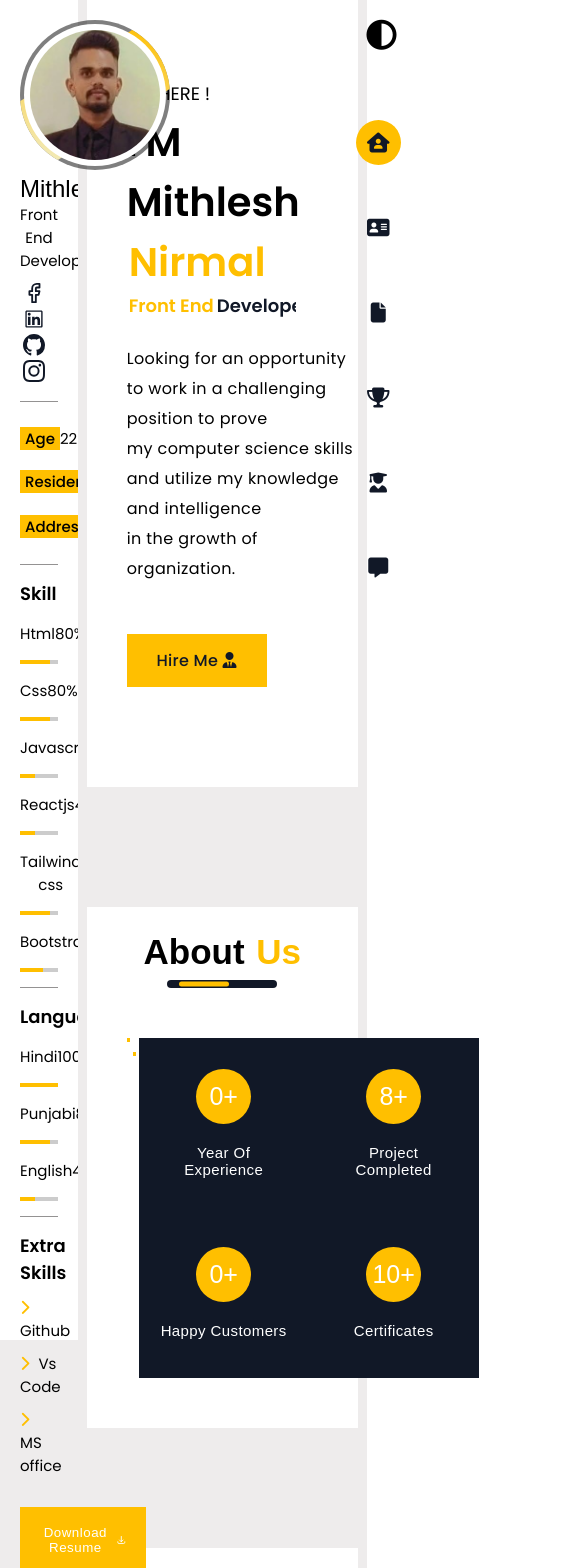
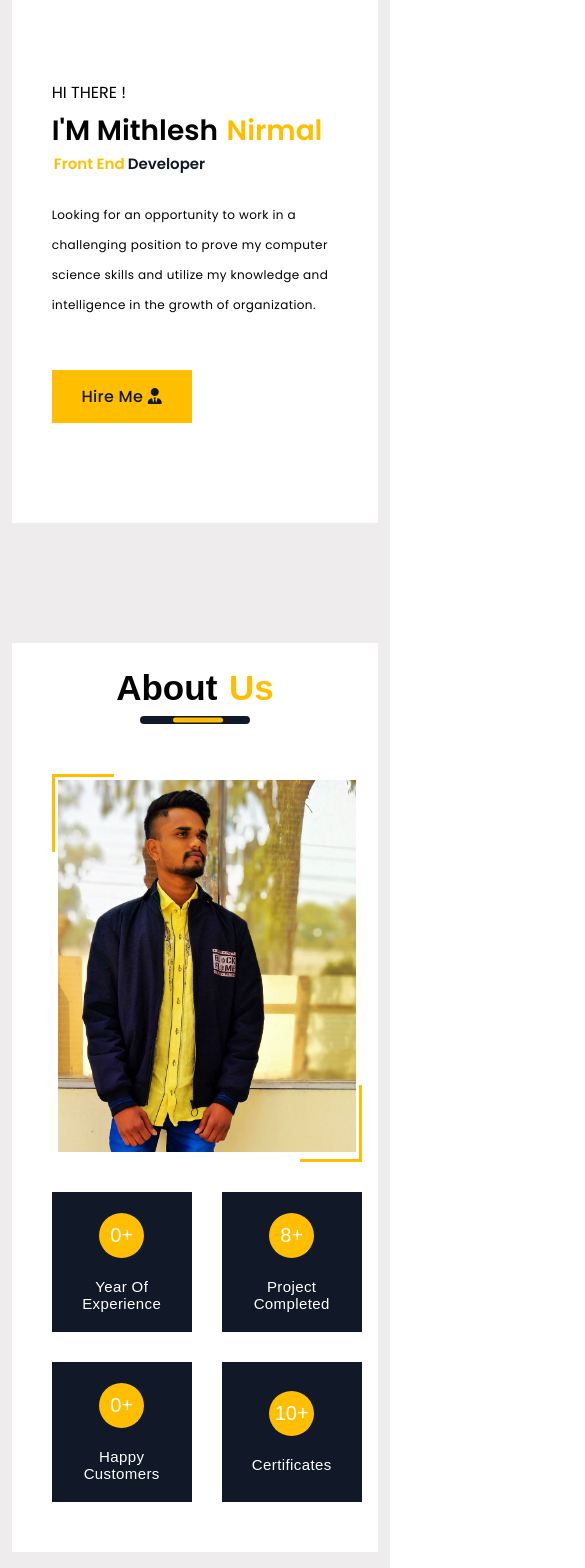
Before and after one commit to devmithlesh/devmithlesh, a React (Create React App) app: page / in a window 390 px wide. Shown: the top 1568 px of the page, 585 px wide, since content can reach past the window. Built offline with nearby package versions, Linux system fonts and the light colour scheme; a web font is replaced by a local one.

Commit message:
firstcommit

```diff
--- a/package.json
+++ b/package.json
@@ -8,6 +8,7 @@
     "@testing-library/react": "^13.4.0",
     "@testing-library/user-event": "^13.5.0",
     "emailjs-com": "^3.2.0",
+    "firebase": "^9.15.0",
     "react": "^18.2.0",
     "react-dom": "^18.2.0",
     "react-icons": "^4.6.0",
--- a/src/Home/Home.css
+++ b/src/Home/Home.css
@@ -99,3 +99,179 @@
 .leftside_home_div h4 {
   display: flex;
 }
+
+@media (max-width: 1024px) {
+  /* Personal details leftside */
+  .button_resume button a {
+    font-size: 12px;
+    padding: 13px 10px;
+  }
+  .personal_details {
+    height: 1253px;
+  }
+
+  /* Home */
+  .leftside_home_div .looking {
+    font-size: 14px;
+  }
+  /* aboutus */
+  .box_about {
+    width: 145px;
+    height: 145px;
+  }
+  .box_about span {
+    font-size: 22px;
+  }
+  .box_about span {
+    width: 45px;
+    height: 45px;
+  }
+
+  /* project */
+  .content_div_project p {
+    font-size: 12px;
+  }
+  .content_div_project h4 {
+    font-size: 14px;
+  }
+
+  /* archivements */
+  .card_arvhivements_div h4 {
+    font-size: 12px;
+  }
+  /* education */
+  .timeline_div_edu {
+    width: 40px;
+  }
+  .right_side_col_scl p {
+    font-size: 12px;
+  }
+}
+
+@media (max-width: 980px) {
+  /* Personal details */
+  .button_resume button a {
+    font-size: 10px;
+  }
+  .name_user {
+    font-size: 19px;
+  }
+  /* about us */
+  .box_about {
+    width: 130px;
+    height: 130px;
+  }
+  .box_about span {
+    width: 32px;
+    height: 32px;
+    font-size: 16px;
+  }
+  /* Project btn */
+  .code_view_div a {
+    font-size: 10px;
+  }
+}
+
+@media (max-width: 780px) {
+  .navbar_main_div {
+    display: none;
+  }
+  .left_personal_details {
+    display: none;
+  }
+  .home_div_main_feed {
+    width: 100%;
+  }
+  .box_about {
+    width: 140px;
+    height: 140px;
+  }
+  .box_about span {
+    font-size: 20px;
+  }
+  .box_about span {
+    width: 45px;
+    height: 45px;
+  }
+  .project_card_main_flex {
+    grid-template-columns: repeat(2, 1fr);
+  }
+  /* Archivement */
+  .archive_card_three {
+    grid-template-columns: repeat(2, 1fr);
+  }
+  /* Education */
+  .timeline_div_edu {
+    width: 35px;
+  }
+}
+
+@media (max-width: 480px) {
+  h1 {
+    font-size: 28px;
+  }
+  .leftside_home_div .hi {
+    font-size: 16px;
+  }
+  .leftside_home_div h4 {
+    font-size: 15px;
+  }
+  .looking_br {
+    display: none;
+  }
+  .leftside_home_div .looking {
+    font-size: 12px;
+    padding-right: 20px;
+  }
+  /* Aboutus */
+  .about_main_div {
+    grid-template-columns: repeat(1, 1fr);
+    row-gap: 30px;
+  }
+  .left_about .img_left_div {
+    width: 100%;
+  }
+  .right_about {
+    gap: 30px;
+  }
+  /* Projects */
+  .project_card_main_flex {
+    grid-template-columns: repeat(1, 1fr);
+  }
+
+  /* Archivements */
+  .archive_card_three {
+    grid-template-columns: repeat(1, 1fr);
+  }
+  /* Education */
+  .social_icon_div_education .icon_lang_edu_i:nth-child(6) {
+    display: none;
+  }
+  .social_icon_div_education .icon_lang_edu_i,
+  .social_icon_div_education .icon_lang_edu_i:nth-child(5) {
+    font-size: 40px;
+  }
+  /* contact us */
+  .education__div_inside_data {
+    grid-template-columns: repeat(1, 1fr);
+  }
+  .timeline_div_edu {
+    width: 18px;
+  }
+  .right_side_col_scl {
+    width: 70%;
+  }
+  .right_div_skills_nme > span {
+    font-size: 14px;
+    width: 100%;
+  }
+  .right_div_skills_nme {
+    width: 100%;
+  }
+
+  /* contact us */
+  .main_grid_div_contact {
+    grid-template-columns: repeat(1, 1fr);
+    row-gap: 30px;
+  }
+}
--- a/src/Home/Home.js
+++ b/src/Home/Home.js
@@ -31,9 +31,9 @@ function Home() {
               <p className="looking">
                 Looking for an opportunity to work in a challenging position to
                 prove
-                <br /> my computer science skills and utilize my knowledge and
-                intelligence
-                <br /> in the growth of organization.
+                <br class="looking_br" /> my computer science skills and utilize
+                my knowledge and intelligence
+                <br class="looking_br" /> in the growth of organization.
               </p>
               <div className="btn_hireme">
                 <a href="tel:+918196969106" className="btn_hire">
--- a/src/Menu/Nav.css
+++ b/src/Menu/Nav.css
@@ -1,6 +1,7 @@
 .navbar_main_div {
   position: relative;
   width: 6%;
+  background: var(--white);
 }
 
 .nav_bar_main {
--- a/src/Menu/Navbar.js
+++ b/src/Menu/Navbar.js
@@ -5,7 +5,7 @@ function Navbar() {
     <>
       <div className="navbar_main_div">
         <div className="nav_bar_main">
-          <button className="dark-mode" style={{ color: "#000" }}>
+          <button className="dark-mode">
             <i className="fa-solid fa-circle-half-stroke"></i>
           </button>
           <div className="menu_options">
--- a/src/Menu/Pdetail.css
+++ b/src/Menu/Pdetail.css
@@ -116,6 +116,10 @@
   margin: 10px 0;
   padding: 0 5px;
   font-weight: 500;
+}
+
+.age p:nth-child(2) {
+  letter-spacing: 1px;
 }
 
 /*---------- Language & Skill ----------*/
--- a/src/Menu/Pdetail.js
+++ b/src/Menu/Pdetail.js
@@ -55,7 +55,7 @@ function Pdetail() {
         <div className="landmark">
           <div className="age">
             <p>Age</p>
-            <p>22</p>
+            <p>21</p>
           </div>
           <div className="residence">
             <p>Residence</p>
```
Also changed, not shown: 1 other file (tests, documents, lock files or other folders).
